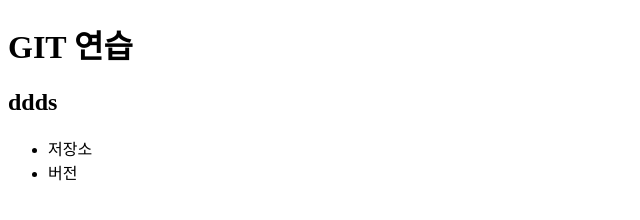
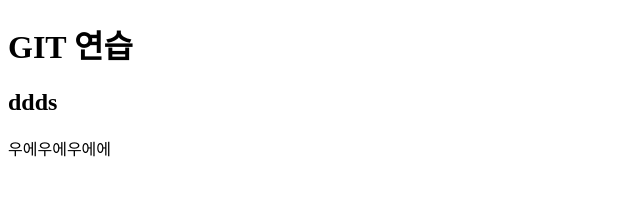
Before and after one commit to developer-gsu/opentutorials_git_gsu, a plain HTML site: page index.html in a window 1280 px wide. Shown: the whole page, without its empty margins (0-640 px from the left). Drawn offline with Linux system fonts and the light colour scheme.

Commit message:
span 추가

```diff
--- a/index.html
+++ b/index.html
@@ -7,9 +7,6 @@
 <body>
 	<h1>GIT 연습</h1>
 	<h2>ddds</h2>
-	<ul>
-		<li>저장소</li>
-		<li>버전</li>
-	</ul>
+	<span>우에우에우에에</span>
 </body>
 </html>
```
